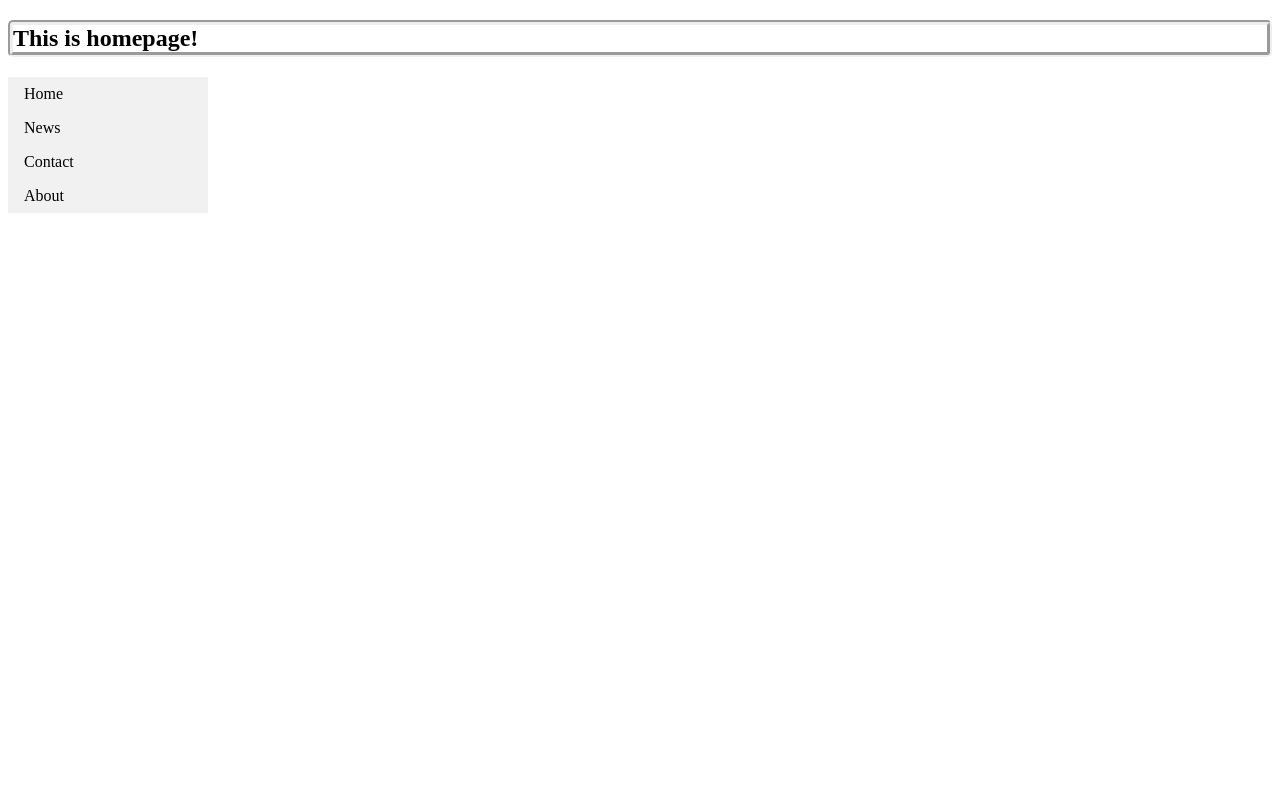
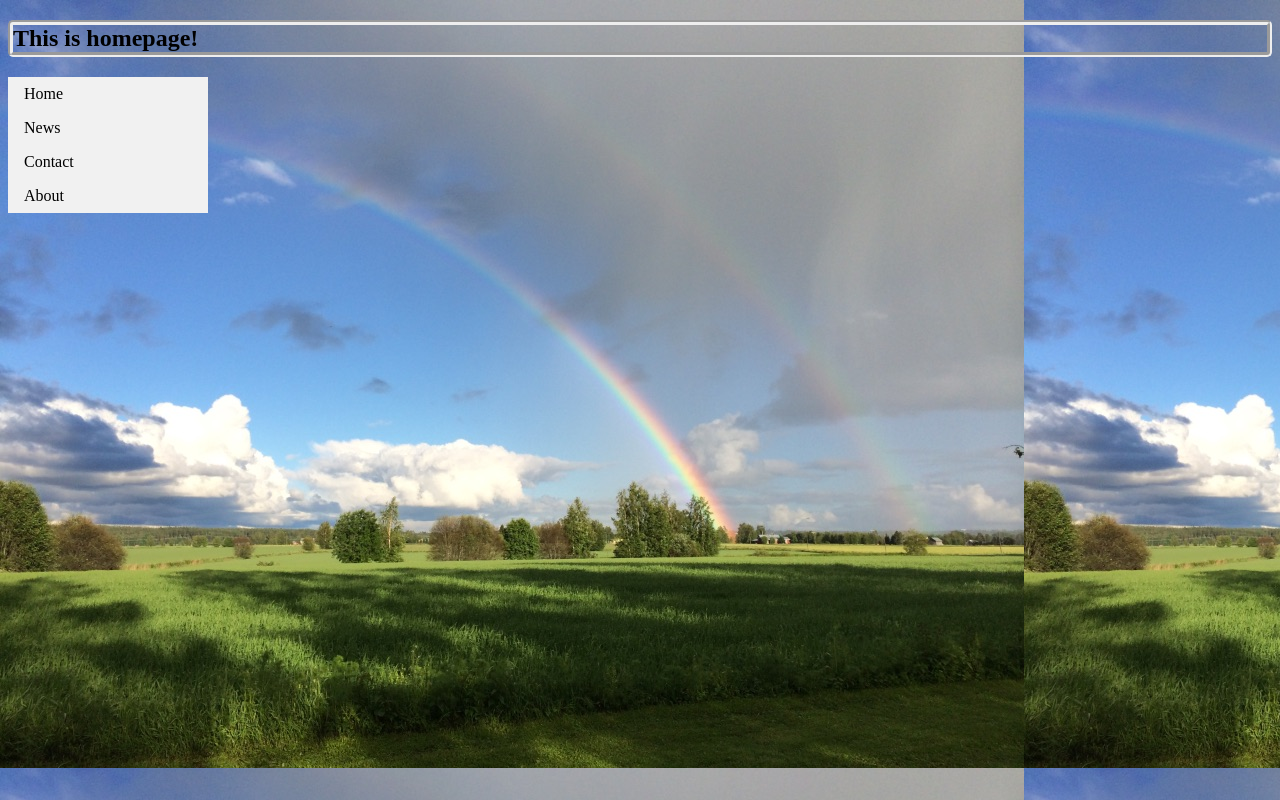
Before and after one commit to Sandu404/fantastic.github.io, a plain HTML site: page index.html in a window 1280 px wide. Drawn offline with Linux system fonts and the light colour scheme.

Commit message:
Update styles.css

```diff
--- a/styles.css
+++ b/styles.css
@@ -1,5 +1,5 @@
 body{
-  background-image:'rainbow.jpeg';
+  background-image:url(rainbow.jpeg);
 }
 ul {
     list-style-type: none;
```
